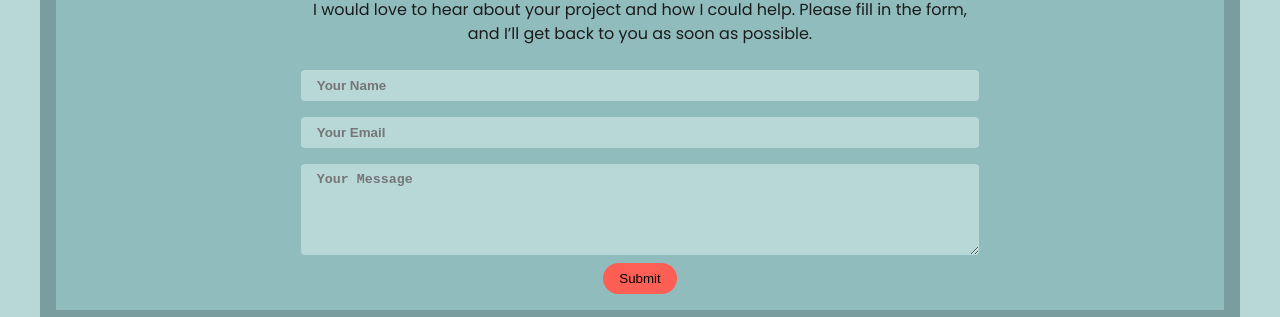
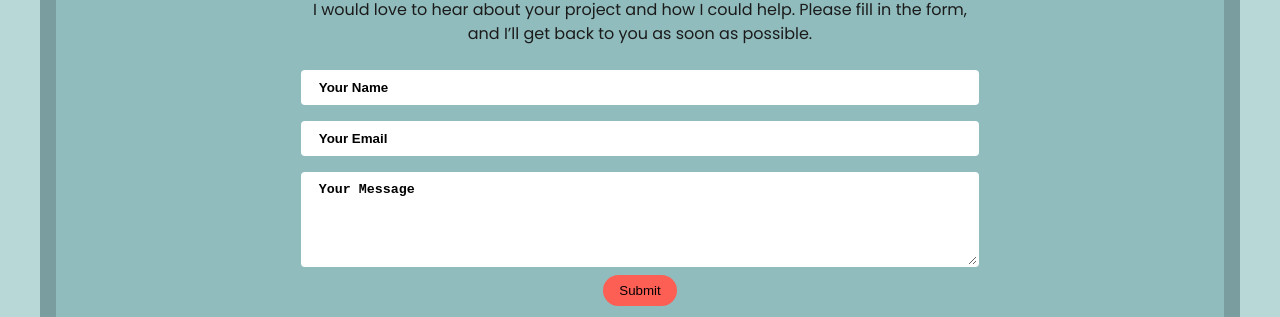
Before and after one commit to cozyfestiv/dev-portfolio, a React (Vite) app: page / in a window 1280 px wide. Shown: the part 2405-2722 px from the top of the page. Built offline with nearby package versions, Linux system fonts and the light colour scheme.

Commit message:
made input bg white, font black,

```diff
--- a/src/components/Contact/contact.css
+++ b/src/components/Contact/contact.css
@@ -16,7 +16,7 @@
   font-weight: 300;
 }
 
-.contact-form {
+form.contact-form {
   margin: 1rem;
   display: flex;
   flex-direction: column;
@@ -32,10 +32,18 @@
   max-height: 50vh;
 }
 
+input,
+textarea {
+  border: 2px solid rgba(0, 0, 0, 0);
+  outline: none;
+  &::placeholder {
+    color: black;
+  }
+}
+
 input:focus,
 textarea:focus {
-  outline: none;
-  border: 2px solid white;
+  border-color: #143e53;
 }
 
 .name,
@@ -45,9 +53,8 @@ textarea:focus {
   width: 100%;
   margin: 0.5rem;
   padding: 0.5rem 1rem;
-  background-color: var(--main-color-4);
-  color: white;
-  border: none;
+  background-color: white;
+  color: black;
   border-radius: 0.3em;
 }
 
```
